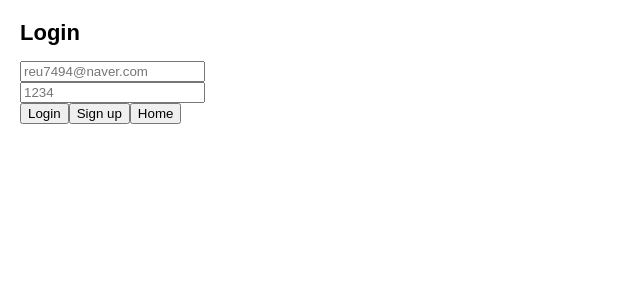
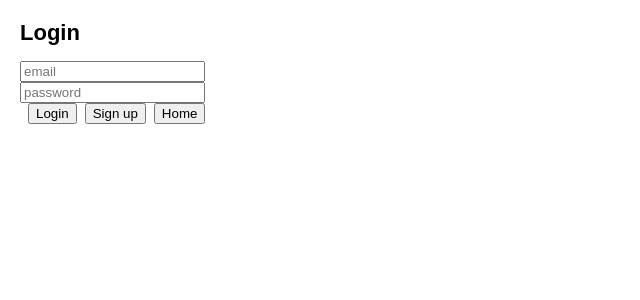
Before and after one commit to reu7494/sampleProject, a React (Create React App) app: page /login in a window 1280 px wide. Shown: the top 300 px of the page, without its empty margins (0-640 px from the left). Built offline with nearby package versions, Linux system fonts and the light colour scheme.

Commit message:
회원가입 스스로 구현

```diff
--- a/src/Home.js
+++ b/src/Home.js
@@ -8,8 +8,7 @@ export function Home() {
   }
 
   function goToSignUp() {
-    alert("구현중");
-    //navigate("/signup");
+    navigate("/signup");
   }
   return (
     <div>
--- a/src/ListLogin.js
+++ b/src/ListLogin.js
@@ -1,15 +1,25 @@
-import { useState } from "react";
-import { useNavigate } from "react-router-dom";
+import { useEffect, useState } from "react";
+import { useNavigate, useLocation } from "react-router-dom";
 
 export function ListLogin() {
   const [userName, setUserName] = useState("");
   const [password, setPassword] = useState("");
 
   const navigate = useNavigate();
+  const location = useLocation();
 
-  function handleSubmit(e) {
-    e.preventDefault();
-    if (userName === "reu7494@naver.com" && password === "1234") {
+  useEffect(() => {
+    if (location.state) {
+      setUserName(location.state?.userId);
+      setPassword(location.state?.userPassword);
+    }
+  }, [location.state]);
+
+  function handleLogin() {
+    if (
+      userName === location.state?.userId &&
+      password === location.state?.userPassword
+    ) {
       alert("성공");
       navigate("/mainboard");
     } else {
@@ -17,34 +27,40 @@ export function ListLogin() {
     }
   }
 
-  function goToSignup() {
+  function handleSignup() {
     navigate("/signup");
   }
 
-  function goToHome() {
+  function handleHome() {
     navigate("/");
   }
 
   return (
-    <form onSubmit={handleSubmit}>
+    <div>
       <h1>Login</h1>
       <input
         type="email"
-        placeholder="reu7494@naver.com"
+        placeholder="email"
         value={userName}
         onChange={(e) => setUserName(e.target.value)}
       />
       <br />
       <input
         type="password"
-        placeholder="1234"
+        placeholder="password"
         value={password}
         onChange={(e) => setPassword(e.target.value)}
       />
       <br />
-      <button type="submit">Login</button>
-      <button onChlick={goToSignup}>Sign up</button>
-      <button onChlick={goToHome}>Home</button>
-    </form>
+      <button className="button-space" onClick={handleLogin}>
+        Login
+      </button>
+      <button className="button-space" onClick={handleSignup}>
+        Sign up
+      </button>
+      <button className="button-space" onClick={handleHome}>
+        Home
+      </button>
+    </div>
   );
 }
--- a/src/MainBoard.js
+++ b/src/MainBoard.js
@@ -45,6 +45,10 @@ export function MainBoard() {
     navigate("/");
   }
 
+  function handleHome() {
+    navigate("/");
+  }
+
   return (
     <div>
       <h1>Check List</h1>
@@ -55,6 +59,9 @@ export function MainBoard() {
       <button className="button-space" onClick={handleDelete}>
         Delete
       </button>
+      <button className="button-space" onClick={handleHome}>
+        Home
+      </button>
       <button className="button-space" onClick={handleLogout}>
         Logout
       </button>
--- a/src/Signup.js
+++ b/src/Signup.js
@@ -0,0 +1,50 @@
+import { useState } from "react";
+import { useNavigate } from "react-router-dom";
+
+export function SignUp() {
+  const [userId, setUserId] = useState("");
+  const [userPassword, setUserPassword] = useState("");
+
+  const navigate = useNavigate();
+
+  function handleLogin() {
+    alert("회원가입 성공");
+    navigate("/login", {
+      state: {
+        userId,
+        userPassword,
+      },
+    });
+  }
+  // 데이터 유지 구현
+  function handleHome() {
+    navigate("/");
+  }
+
+  return (
+    <div>
+      <input
+        type="email"
+        value={userId}
+        placeholder="이메일 입력"
+        onChange={(e) => {
+          setUserId(e.target.value);
+        }}
+      />
+      <input
+        type="password"
+        value={userPassword}
+        placeholder="비밀번호 입력"
+        onChange={(e) => {
+          setUserPassword(e.target.value);
+        }}
+      />
+      <button className="button-space" onClick={handleLogin}>
+        SignUp
+      </button>
+      <button className="button-space" onClick={handleHome}>
+        Home
+      </button>
+    </div>
+  );
+}
```
